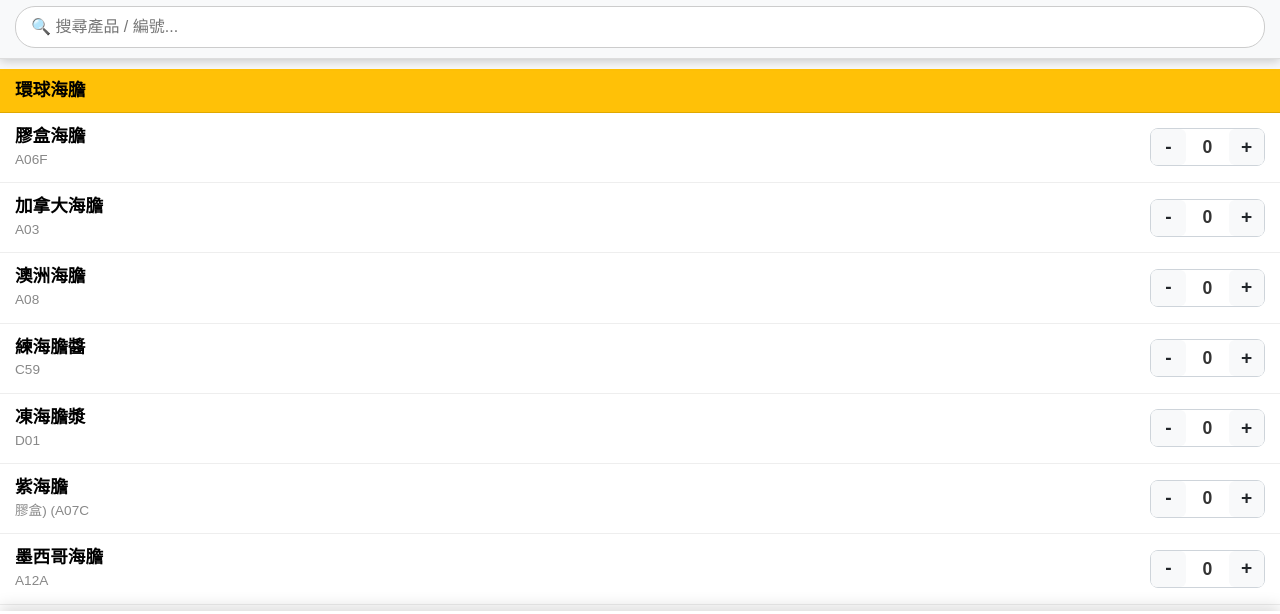
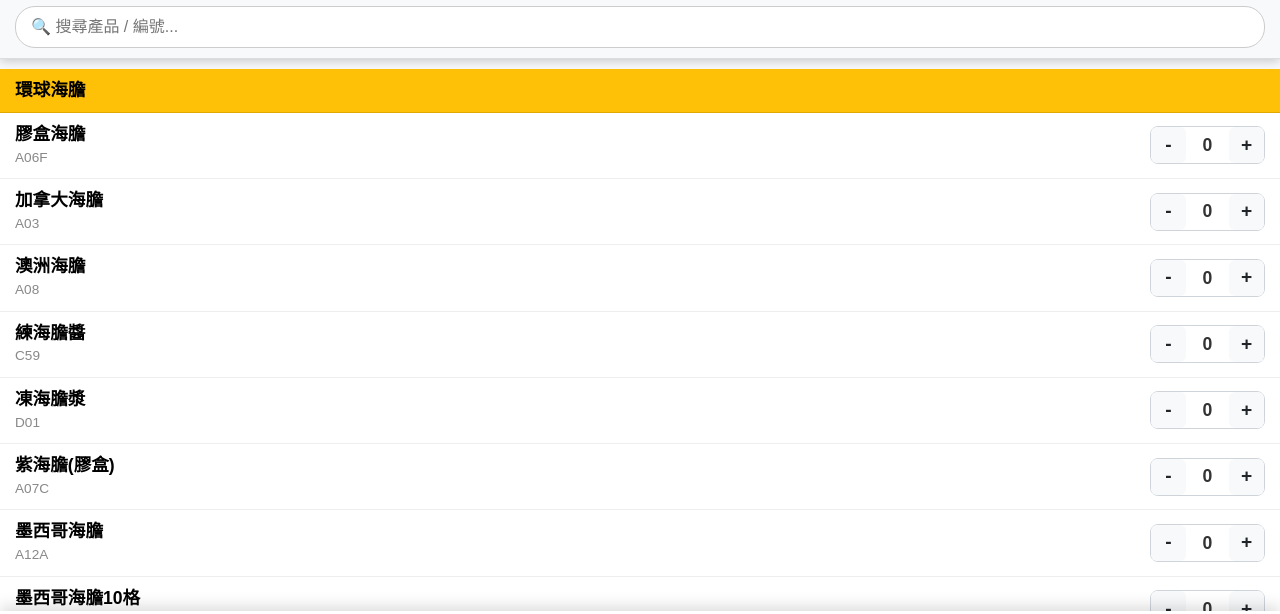
Before and after one commit to hkwangtat-order/W3844, a plain HTML site: page index.html in a window 1280 px wide. Both pictures are taken after a click on the button "📋 全部產品". Shown: the part 119-733 px from the top of the page. Drawn offline with nearby package versions, Linux system fonts and the light colour scheme.

Commit message:
Update index.html

```diff
--- a/index.html
+++ b/index.html
@@ -43,10 +43,12 @@
             border-bottom: 1px solid #e0a800;
         }
 
-        .product-row { background: white; border-bottom: 1px solid #eee; padding: 12px 15px; display: flex; justify-content: space-between; align-items: center; }
-        .p-info { flex: 1; padding-right: 10px; }
-        .p-name { font-size: 1.1rem; font-weight: 700; color: #000; line-height: 1.3; }
-        .p-code { font-size: 0.85rem; color: #888; font-weight: normal; margin-top: 2px; }
+        .product-row { background: white; border-bottom: 1px solid #eee; padding: 10px 15px; display: flex; justify-content: space-between; align-items: center; }
+        .p-info { flex: 1; padding-right: 10px; overflow: hidden; }
+        /* 產品名稱字體 */
+        .p-name { font-size: 1.1rem; font-weight: 700; color: #000; line-height: 1.3; margin-bottom: 2px; }
+        /* 代碼專用樣式 - 確保在第二行 */
+        .p-code { font-size: 0.85rem; color: #888; font-weight: normal; font-family: Arial, sans-serif; }
 
         .qty-control { display: flex; align-items: center; background: #fff; border: 1px solid #ced4da; border-radius: 8px; width: 115px; justify-content: space-between; height: 38px; flex-shrink: 0; }
         .qty-btn { width: 35px; height: 100%; border-radius: 6px; background: #f8f9fa; color: #212529; display: flex; align-items: center; justify-content: center; cursor: pointer; font-weight: bold; font-size: 1.2rem; user-select: none; }
@@ -148,16 +150,16 @@
 <script src="https://cdn.jsdelivr.net/npm/bootstrap@5.3.0/dist/js/bootstrap.bundle.min.js"></script>
 
 <script>
-    // === 1. 客戶常用清單 (只存代碼，確保與資料庫統一) ===
+    // === 1. 客戶常用清單 (只存代碼) ===
+    // 已移除 D19E
     const frequentCodes = [
         "C01", "D79", "B01", "D17G", "D19ER",
         "D17DD", "D06", "D60D", "B14", "D39BA",
-        "A03", "C27A", "C18A", "C18C", "D19E",
+        "A03", "C27A", "C18A", "C18C",
         "D88FB", "C01CO", "C01CH", "D39B", "C22A"
     ];
 
     // === 2. 完整資料庫 (Source of Truth) ===
-    // 包含所有產品名稱和代碼，常用清單會來這裡抓名字
     const fullCatalog = [
         { cat: "環球海膽", items: ["膠盒海膽 (A06F)", "加拿大海膽 (A03)", "澳洲海膽 (A08)", "練海膽醬 (C59)", "凍海膽漿 (D01)", "紫海膽(膠盒) (A07C)", "墨西哥海膽 (A12A)", "墨西哥海膽10格 (A12B)", "本地海膽 (A02)", "凍熟馬糞膽 (A06E)"] },
         { cat: "日本海膽", items: ["A Grade(直排) (AJ1)", "A Grade(亂排) (AJ4)", "B Grade(亂排) (AJ3)", "鹽水海膽 (AJ6)"] },
@@ -168,7 +170,7 @@
         { cat: "刺身壽司用料（帶子及貝殼類）", items: ["日本刺身帶子 5S (D09GA)", "日本刺身帶子 4S (D09D)", "日本刺身帶子 3S (D09B)", "日本刺身帶子 2S (D09F)", "日本刺身帶子 S (D09A)", "日本刺身帶子 M (D09)", "日本刺身帶子 L (D09C)", "日本刺身帶子 2L (D09M)", "日本刺身帶子 3L (D09G)", "刺身帶子S 500g (D09AB)", "調味扇貝切片8g (D09LA)", "北寄貝L (D47A)", "北寄貝M (D47)", "北寄貝片 (D47B)", "馬刀貝6g (D07)", "馬刀貝10g (D07A)", "赤貝肉21/25 (D48A)", "赤貝肉16/20 (D48B)", "赤貝片7g (D48E)", "赤貝片8g (D48G)", "刺身海螺片(馬刀貝25g) (D07F)", "刺身赤螺片 (D07BA)", "榮螺片 (D07B)", "象拔蚌片 (D44B)", "冰山蚌片刺身 (D44D)"] },
         { cat: "刺身壽司用料（魚類）", items: ["急凍油甘魚柳（半邊） (D69)", "螢光魷魚沖漬 (D41AB)", "油甘魚鮫 (D69B)", "凍熟螢光魷魚 (D41F)", "日本紋甲魷魚500g (D39B)", "1K紋甲魷魚 (D39BA)", "壽司墨魚片(8g) (D39)", "刺身池魚片 (D62)", "八爪魚切粒 (D05F)", "中國大八爪 (D05C)", "日本大八爪AAA (D05)", "八爪魚片 (D05B)", "A級八爪魚片 (D05BA)", "左口魚邊刺身1K (D58A)", "左口魚邊刺身20片 (D58)", "特級左口魚邊刺身 (D58C)", "左口魚邊刺身（中國） (D58B)", "臺灣鯛魚柳 (D61C)", "醋青魚柳 (D42)", "安康魚肝 (D31A)", "中國鯛魚柳 (D61B)", "冰頭漬 (D83)", "針魚片 (D25)", "大劍魚腩(有皮) (D18)", "細劍魚腩(有皮) (D18A)", "日本紋甲500g (D39B)", "日本紋甲1kg (D39BA)"] },
         { cat: "刺身壽司用料（吞拿魚/TORO）", items: ["日本大TORO (D17D)", "日本中TORO (D17DD)", "赤身A（日本） (D17G)", "急凍腦天 (D17DE)", "吞拿魚酒盜（紅） (C31H)", "鮪魚腩碎(築地) (D79)", "日本仿拖羅油脂 (D79A)", "吞拿魚4A (D17C)", "印尼中拖羅 (D17E)", "鰹魚酒盜（黃） (C31G)"] },
-        { cat: "刺身壽司用料（魚籽類）", items: ["山十三文魚籽大粒 (D19ER)", "大粒蟹籽 (D21)", "中粒蟹籽 (D21A)", "鱒魚籽（醬油漬） (D19EA)", "黑色飛魚籽 (D21AA)", "250g裝三文魚籽 (D19EK)", "明太子蓉 (D57A)", "希靈魚籽(黃色) (D51)", "日本芝士蟹籽 (D21D)", "希靈魚籽（獨立包裝） (D51B)", "鱘魚子醬5g (D21FC)", "鱘魚子醬10g (D21FA)", "鱘魚子醬30g (D21FB)", "三文魚籽醬油漬(大粒) (D19E)"] },
+        { cat: "刺身壽司用料（魚籽類）", items: ["山十三文魚籽大粒 (D19ER)", "大粒蟹籽 (D21)", "中粒蟹籽 (D21A)", "鱒魚籽（醬油漬） (D19EA)", "黑色飛魚籽 (D21AA)", "250g裝三文魚籽 (D19EK)", "明太子蓉 (D57A)", "希靈魚籽(黃色) (D51)", "日本芝士蟹籽 (D21D)", "希靈魚籽（獨立包裝） (D51B)", "鱘魚子醬5g (D21FC)", "鱘魚子醬10g (D21FA)", "鱘魚子醬30g (D21FB)"] },
         { cat: "蒲燒鰻魚/鯖魚", items: ["蒲燒鰻魚 30尾 (D22J)", "蒲燒鰻魚 35尾 (D22L)", "蒲燒鰻魚 40尾 (D22)", "蒲燒鰻魚 45尾 (D22C)", "蒲燒鰻魚 50尾 (D22A)", "蒲燒鰻魚 60尾 (D22D)", "蒲燒鰻魚 80尾 (D22I)", "蒲燒鰻魚 100尾 (D22G)", "鰻魚粒 (D22H)", "原條海鰻(穴子) (D15B)", "開邊青魚100尾 (D42A)", "開邊青魚70尾 (D42AB)", "獨立開邊青魚 (D42AA)", "真空原條鰻魚 (D22E)", "鰻魚片8g (D22FA)", "鰻魚片10g (D22FB)", "鰻魚片16g (D22FC)"] },
         { cat: "刺身壽司用料（蟹柳/其他）", items: ["仿皇帝淨蟹棒肉（K裝） (D46A)", "AHJIKAN仿皇帝蟹柳 (D46AA)", "泰國仿松葉蟹棒 (D46B)", "白鬆弛熊魚蛋 (D16BB)", "黃鬆弛熊魚蛋 (D16BA)", "臺灣貴妃鮑片 (D66A)", "味付三角油楊 (D68)", "無味油楊 (D68B)", "大崎蟹柳 (D60D)", "大勝蟹柳 (D46C)", "珍寶蟹棒 (D46F)", "鳴門卷 (D16)", "厚燒玉子 (D06A)", "日本壽司蛋 (D06)", "切絲蛋 (D06C)"] },
         { cat: "軍艦和日式小食", items: ["中華沙律2kg (D52)", "芝麻八爪仔2kg (D50)", "螺肉2kg (D53)", "帶子裙邊2kg (D54)", "芥辣熟八爪魚 (D50A)", "明太子沙律(中國) (D57)", "黃金魷魚 (D49)", "中華沙律400g (D52A)", "味付螺肉400g (D53A)", "芝麻八爪魚400g (D50AA)", "帶子裙邊400g (D54A)", "味附墨魚仔 (D53B)", "芥辣生八爪魚 (D50B)", "龍蝦沙律 (D55)", "櫻花魷魚 (D49B)", "海膽魷魚（日本） (D49C)", "芥辣生八爪100g (D50BB)", "北寄貝沙律 (D56)", "凍柚子皮 (C31F)", "急凍枝豆 (D84)", "燒雪魚棒 (C54)", "味淋魚乾 (C35A)", "紅魚鬆粉 (C67)", "十勝紅豆 (C30E)", "美國LIGO粟米粒 (D96B)", "迷你燒甜薯 (C30)"] },
@@ -189,22 +191,19 @@
         { cat: "伴碟/乾貨/工具", items: ["軍艦紫菜50片 (C18A)", "壽司紫菜50片 (C18C)", "神戶切絲紫菜 (C18E)", "單翼手捲海苔 (C18F)", "日出昆布 (C57)", "碎海草 (C10A)", "海苔粉 (C18G)", "紫菜杯 (C18J)", "日高昆布 (C57A)", "山形膠葉 (C01B)", "櫻花蝦乾500g (C03)", "櫻花蝦乾90g (C03A)", "醫用丁晴手套 S (C50BA)", "醫用丁晴手套 M (C50BB)", "醫用丁晴手套 L (C50BC)", "保鮮綿紙M (C70)", "914保鮮紙 (C914SC)", "912保鮮紙 (C912SC)", "910保鮮紙 (C910SC)", "613錫紙 (C613)", "3寸木皮船 (C04C)", "手套S (C50AA)", "手套M (C50AB)", "天婦羅紙 (C43A)", "木盒 (C07)", "細木盒 (C07A)", "日本JFDA消毒酒精 (C50D)"] }
     ];
 
-    // 建立 [代碼 -> 產品資訊] 的快速對照表
     let productMap = {};
-
-    // 初始化購物車
-    let cart = {}; // key = 產品代碼 (e.g. "C01")
+    let cart = {};
     let cartModal = null;
 
     function init() {
-        // 1. 建立對照表 & 確保重複產品的一致性
+        // 1. 建立對照表 (Key = CODE)
         fullCatalog.forEach(cat => {
             cat.items.forEach(itemStr => {
-                // 解析 "產品名稱 (CODE)"
-                const match = itemStr.match(/^(.*?)\s*\((.*?)\)$/);
+                // 使用更嚴謹的 Regex: 抓取最後一組括號內的內容作為 Code
+                const match = itemStr.match(/^(.*)\s*\(([A-Za-z0-9]+)\)$/);
                 if (match) {
-                    const name = match[1];
-                    const code = match[2];
+                    const name = match[1]; // 名稱
+                    const code = match[2]; // 代碼
                     productMap[code] = { fullName: itemStr, name: name, code: code };
                 }
             });
@@ -231,7 +230,7 @@
         }
     }
 
-    // === 渲染常用清單 (根據代碼抓取資料) ===
+    // === 渲染常用清單 (從 productMap 抓取) ===
     function renderFrequent() {
         const container = document.getElementById('tab-frequent');
         let html = '';
@@ -241,7 +240,7 @@
             if (product) {
                 html += createProductRow(product.fullName);
             } else {
-                // 如果代碼找不到 (防呆)，顯示代碼本身
+                // 防呆：如果資料庫裡沒這個代碼，就直接顯示代碼
                 html += createProductRow(`${code} (未知產品)`);
             }
         });
@@ -275,25 +274,25 @@
         container.innerHTML = html;
     }
 
-    // === 建立產品行 (使用 Code 作為唯一 ID) ===
+    // === 建立產品行 ===
     function createProductRow(itemStr) {
-        // 解析出代碼
         let code = "UNKNOWN";
         let displayName = itemStr;
 
-        const match = itemStr.match(/^(.*?)\s*\((.*?)\)$/);
+        // 解析: 從後往前找最後一個括號
+        const match = itemStr.match(/^(.*)\s*\(([A-Za-z0-9]+)\)$/);
         if (match) {
             displayName = match[1];
             code = match[2];
         } else {
-            // 如果沒有括號代碼，暫時用名稱當代碼 (兼容性)
+            // 如果沒有括號代碼，使用去除特殊字符後的名稱作為代碼
             code = itemStr.replace(/[^a-zA-Z0-9]/g, '');
         }
 
         const qty = cart[code] || 0;
         const rowClass = qty > 0 ? 'selected' : '';
 
-        // 為了避免 HTML ID 衝突，這裡 ID 前面加 "row-"
+        // ID 使用 "row-CODE" 避免衝突
         return `
         <div class="product-row ${rowClass}" id="row-${code}">
             <div class="p-info">
@@ -313,7 +312,7 @@
         renderAll(text);
     }
 
-    // === 更新數量 (核心：使用 Code 更新) ===
+    // === 更新數量 (使用 CODE 作為唯一標識) ===
     function updateQty(code, delta) {
         if (!cart[code]) cart[code] = 0;
         cart[code] += delta;
@@ -344,7 +343,6 @@
         }
         document.getElementById('totalQty').innerText = count;
 
-        // 按鈕變色邏輯
         const viewBtn = document.getElementById('viewCartBtn');
         if (count > 0) {
             viewBtn.classList.add('active');
@@ -370,7 +368,6 @@
             html = '<div class="text-center p-4 text-muted">尚未選擇任何產品</div>';
         } else {
             for (let code in cart) {
-                // 從 productMap 找回完整名稱，如果找不到則顯示代碼
                 const product = productMap[code];
                 const fullName = product ? product.fullName : `${code} (未知)`;
                 html += createProductRow(fullName);
@@ -391,7 +388,7 @@
 
         let msg = `${customerCode} ${customerName}\n訂貨單：\n\n`;
 
-        // 1. 先列出常用清單裡的 (按順序)
+        // 1. 先列出常用清單
         frequentCodes.forEach(code => {
             if (cart[code]) {
                 const name = productMap[code] ? productMap[code].name : code;
@@ -399,7 +396,7 @@
             }
         });
 
-        // 2. 再列出其他的 (不在常用清單裡的)
+        // 2. 再列出其他
         for (let code in cart) {
             if (!frequentCodes.includes(code)) {
                 const name = productMap[code] ? productMap[code].name : code;
```
